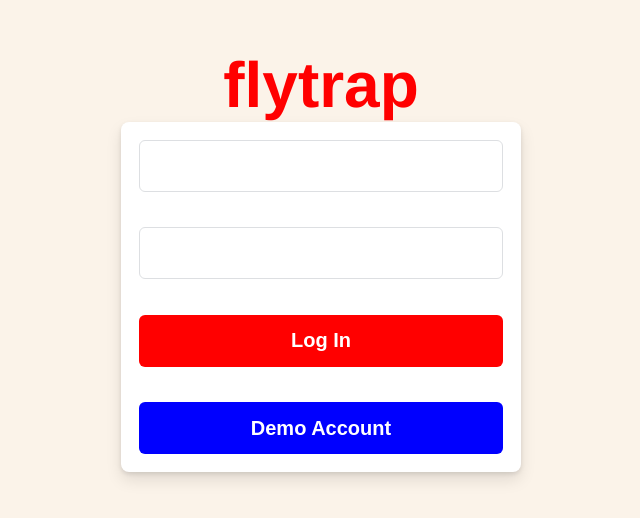
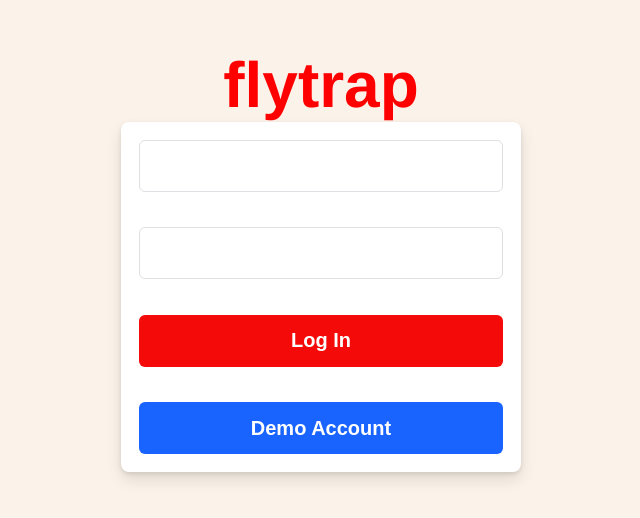
Before and after one commit to chingu-voyages/v29-bears-team-06, a React (Create React App) app in the folder client/: page / in a window 1280 px wide. Shown: the part 140-658 px from the top of the page, without its empty margins (319-959 px from the left). Built offline with nearby package versions, Linux system fonts and the light colour scheme.

Commit message:
Finish refactoring to use styled-components

```diff
--- a/client/src/App.js
+++ b/client/src/App.js
@@ -12,7 +12,7 @@ const App = () => {
 
 const Container = styled.div`
   height: 100vh;
-  background: #FBF3E9;
+  background: ${props => props.theme.background};
   display: flex;
   flex-direction: column;
   justify-content: center;
--- a/client/src/Card.js
+++ b/client/src/Card.js
@@ -6,8 +6,8 @@ const Card = () => {
     <StyledCard>
       <Input type="text" />
       <Input type="text" />
-      <Button background="red">Log In</Button>
-      <Button background="blue">Demo Account</Button>
+      <Button primary>Log In</Button>
+      <Button>Demo Account</Button>
     </StyledCard>
   )
 }
@@ -36,7 +36,7 @@ const Button = styled.button`
   width: 364px;
   border: none;
   border-radius: 6px;
-  background: ${props => props.background};
+  background: ${props => props.primary ? props.theme.primary : props.theme.secondary};
   color: white;
   font-size: 20px;
   font-weight: bold;
--- a/client/src/index.css
+++ /dev/null
@@ -1,10 +0,0 @@
-* {
-  margin: 0;
-  padding: 0;
-  box-sizing: border-box;
-}
-
-body {
-  height: 100vh;
-  font-family: "Helvetica Neue";
-}
--- a/client/src/index.js
+++ b/client/src/index.js
@@ -1,11 +1,32 @@
 import React from 'react';
 import ReactDOM from 'react-dom';
-import './index.css';
+import { createGlobalStyle, ThemeProvider } from 'styled-components';
+
 import App from './App';
+
+const theme = {
+  primary: "#F50A0A",
+  secondary: "#1964FF",
+  background: "#FBF3E9"
+}
+
+const GlobalStyle = createGlobalStyle`
+  * {
+    margin: 0;
+    padding: 0;
+    box-sizing: border-box;
+  }
+  body {
+    font-family: "Helvetica Neue", Arial, Helvetica, sans-serif;
+  }
+`;
 
 ReactDOM.render(
   <React.StrictMode>
-    <App />
+    <ThemeProvider theme={theme}>
+      <GlobalStyle />
+      <App />
+    </ThemeProvider>
   </React.StrictMode>,
   document.getElementById('root')
 );
```
